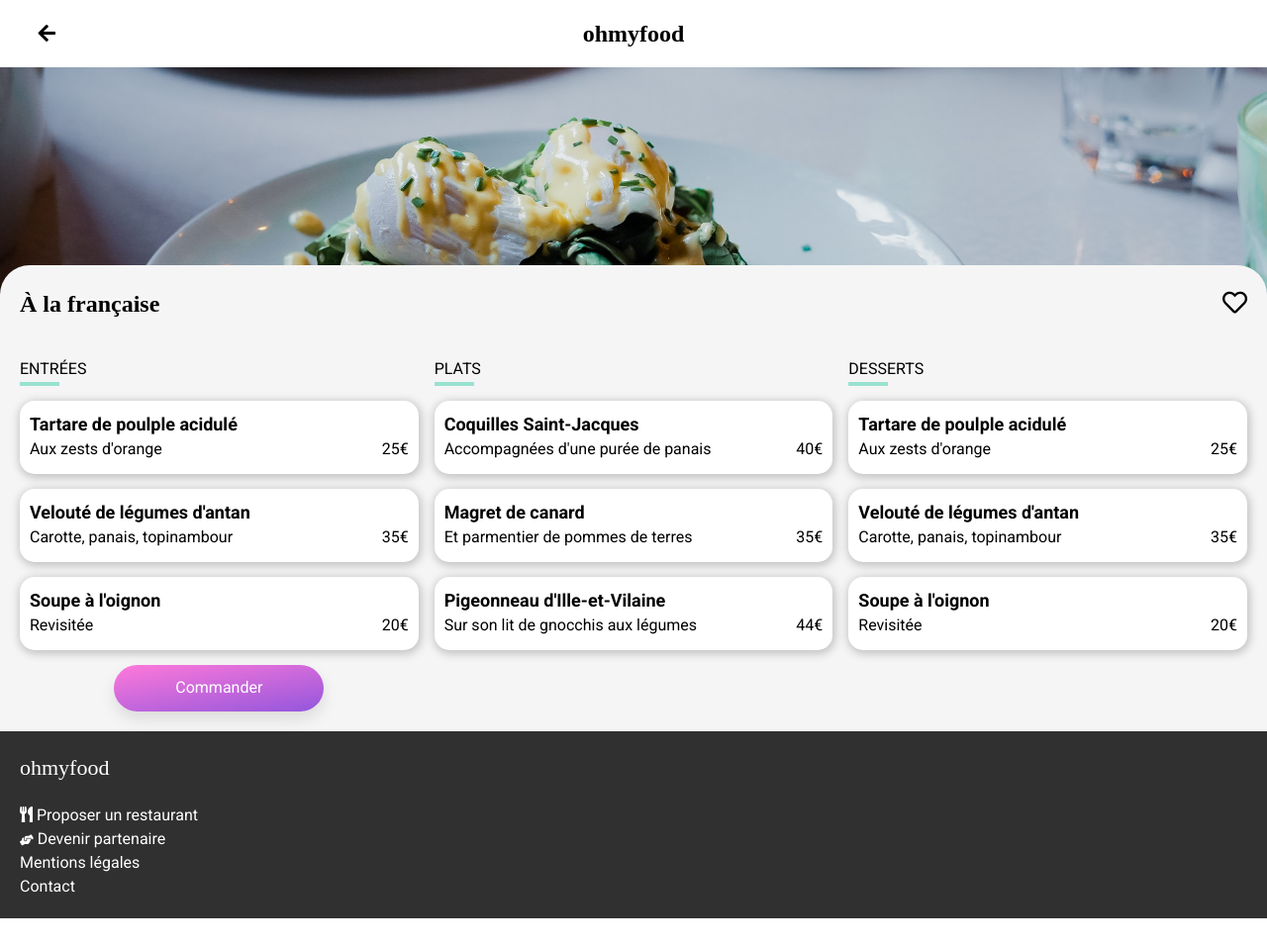
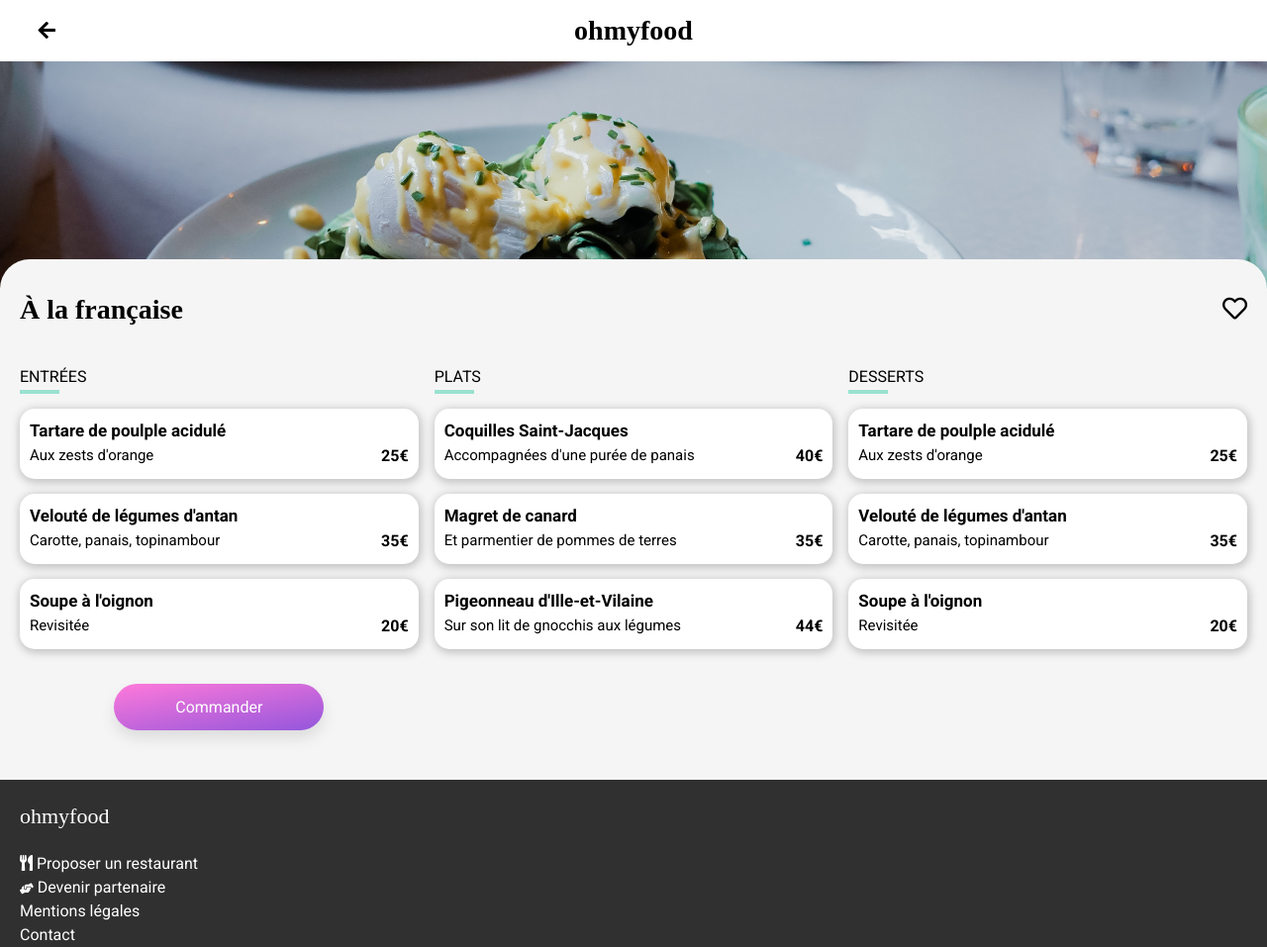
Before and after one commit to Orphelio/OrphelioBourebia_3_10022022., a plain HTML site: page à-la-française.html in a window 1280 px wide. Shown: the whole page at 99% size. Before the commit the page ends 928 px from the top, so only its background shows below. Drawn offline with Linux system fonts and the light colour scheme; a web font is replaced by a local one.

Commit message:
derniers layout

```diff
--- a/sass/main.css
+++ b/sass/main.css
@@ -111,11 +111,11 @@
 
 h1 {
   font-family: "Shrikhand", "sans-serif";
-  font-size: 1.5rem;
+  font-size: 28px;
 }
 
 h2 {
-  font-size: 1.5rem;
+  font-size: 28px;
   font-weight: 900;
   margin-bottom: 24px;
 }
@@ -204,7 +204,7 @@ button.btn--like {
       -ms-flex-align: center;
           align-items: center;
   position: relative;
-  padding: 1rem;
+  padding: 10px;
 }
 
 .header a {
@@ -489,6 +489,7 @@ form.search {
   color: #1c7660;
   padding: 5px;
   border-radius: 5px;
+  font-weight: bold;
 }
 
 .restau .restau_card--info {
@@ -606,6 +607,7 @@ img.menu_img--img {
   -webkit-box-pack: justify;
       -ms-flex-pack: justify;
           justify-content: space-between;
+  margin-top: 10px;
 }
 
 .menu_like {
@@ -737,9 +739,9 @@ img.menu_img--img {
 }
 
 .card--title {
-  width: calc(100% - 60px);
+  width: calc(100% - 50px);
   font-weight: 700;
-  font-size: 18px;
+  font-size: 17px;
   overflow: hidden;
   text-overflow: ellipsis;
   white-space: nowrap;
@@ -752,6 +754,7 @@ img.menu_img--img {
   overflow: hidden;
   text-overflow: ellipsis;
   white-space: nowrap;
+  font-size: 15px;
 }
 
 .card--price {
@@ -761,6 +764,7 @@ img.menu_img--img {
   -webkit-box-pack: end;
       -ms-flex-pack: end;
           justify-content: flex-end;
+  font-weight: bold;
 }
 
 .order {
@@ -775,5 +779,6 @@ img.menu_img--img {
   -webkit-box-pack: center;
       -ms-flex-pack: center;
           justify-content: center;
+  margin: 20px 0px 30px 0px;
 }
 /*# sourceMappingURL=main.css.map */
```
Also changed, not shown: 1 other file.
